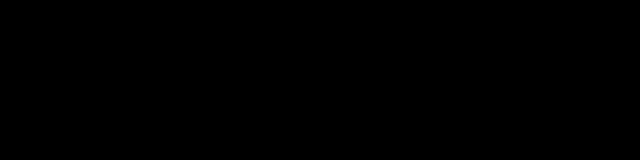
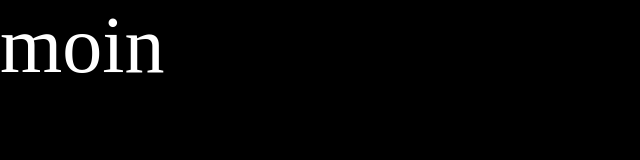
Before and after one commit to PuuTzzA/redirector, a plain HTML site: page index.html in a window 1280 px wide. Shown: the whole page, without its empty margins (0-640 px from the left). Drawn offline with Linux system fonts and the light colour scheme.

Commit message:
added debug output

```diff
--- a/index.html
+++ b/index.html
@@ -10,6 +10,8 @@
 </head>
 
 <body>
+    <div id="debug">moin</div>
+
     <script type="module" src="src/script/logic.js"></script>
 </body>
 
--- a/src/script/logic.js
+++ b/src/script/logic.js
@@ -27,6 +27,8 @@ for (const [key, value] of params) {
     if (key == "name" && value in nameToLink) {
         const item = nameToLink[value];
         console.log(`${item.name}\nredirecting to ${item.url}`);
+
+        document.getElementById("debug").innerHTML = item.name;
         // window.location.replace(item.url);
     }
 }
--- a/src/style/style.css
+++ b/src/style/style.css
@@ -12,3 +12,8 @@ body {
     padding: 0;
     background-color: black;
 }
+
+#debug{
+    color: white;
+    font-size: 5rem;
+}
```
